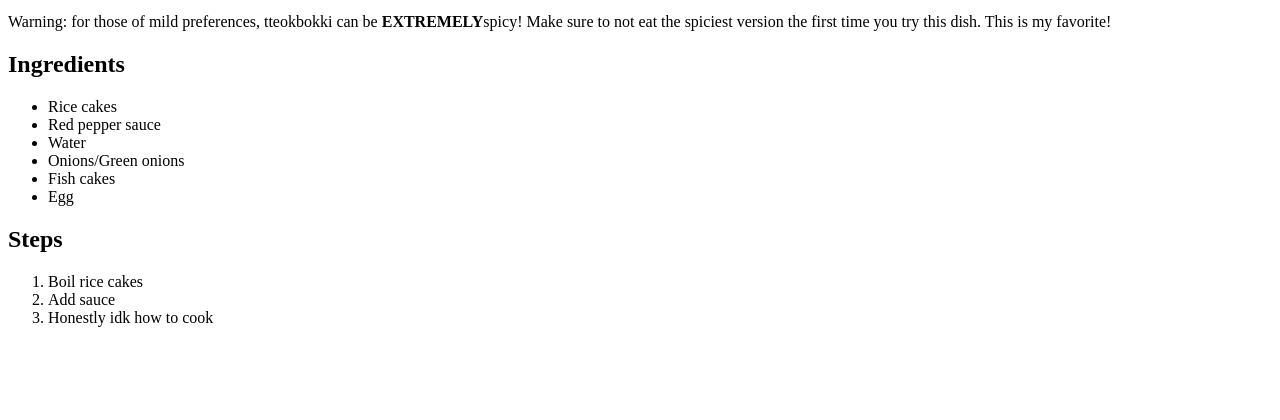
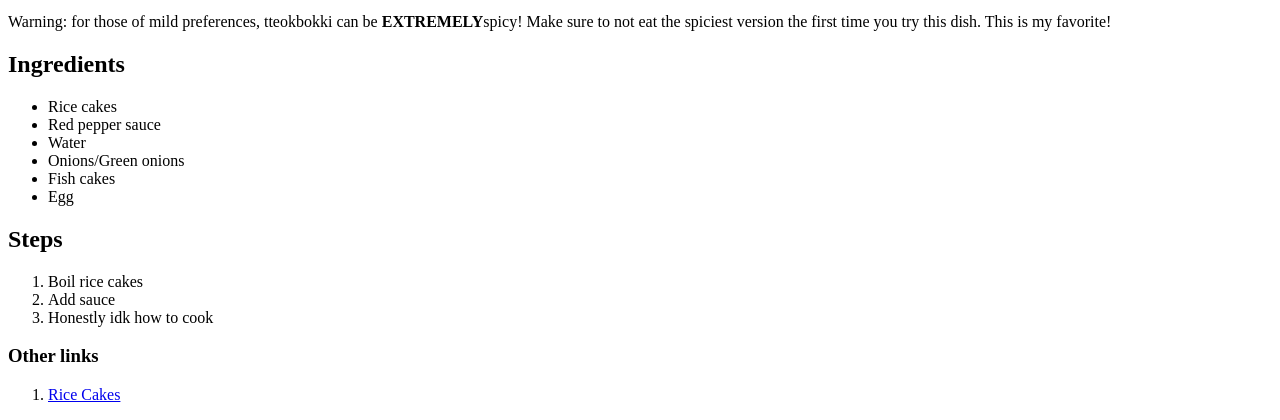
Before and after one commit to skim-art/odin-recipes, a plain HTML site: page tteokbokki.html in a window 1280 px wide. Shown: the part 455-875 px from the top of the page. Before the commit the page ends 800 px from the top, so only its background shows below. Drawn offline with Linux system fonts and the light colour scheme.

Commit message:
Add Rice_cakes.html to tteokbokki.html

```diff
--- a/tteokbokki.html
+++ b/tteokbokki.html
@@ -34,5 +34,11 @@
         <li>Add sauce</li>
         <li>Honestly idk how to cook</li>
     </ol></p>
+
+    <h3>Other links</h3>
+    <ol>
+        <li><a href="Rice_cakes.html" target="_blank" rel="nonreferrer">Rice Cakes</a></li>
+    </ol>
+
 </body>
 </html>
```
Also changed, not shown: Rice_cakes.html (added, +11 -0 lines).
